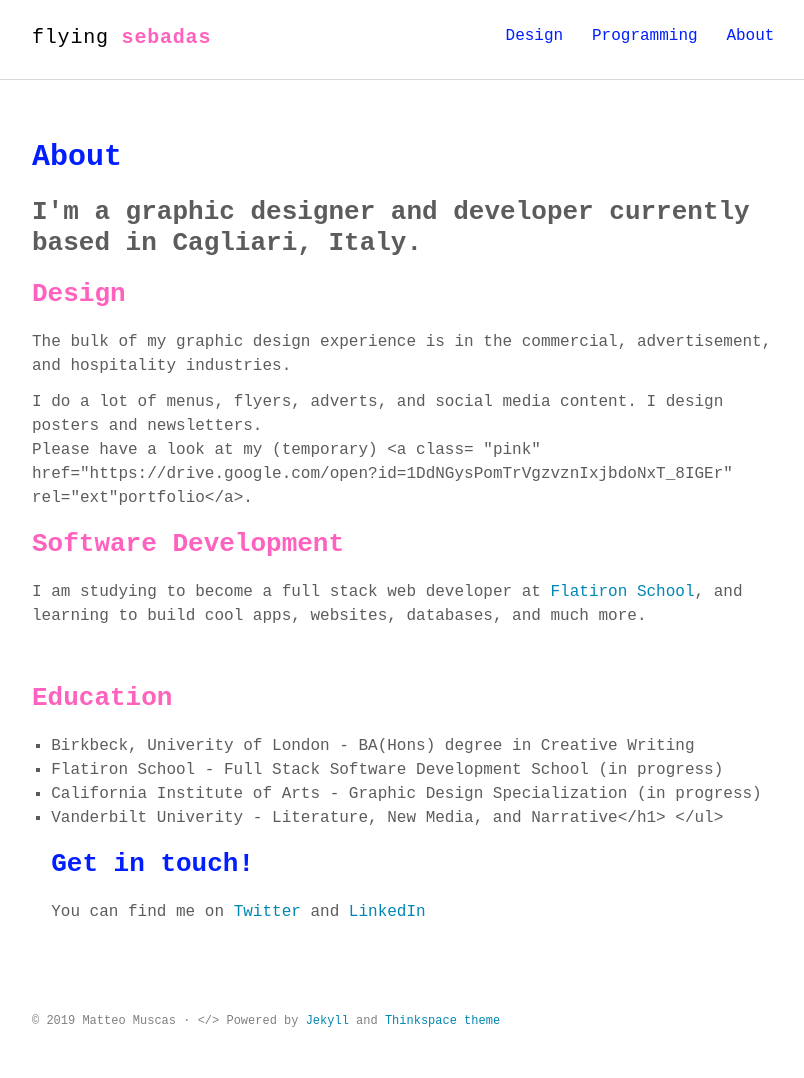
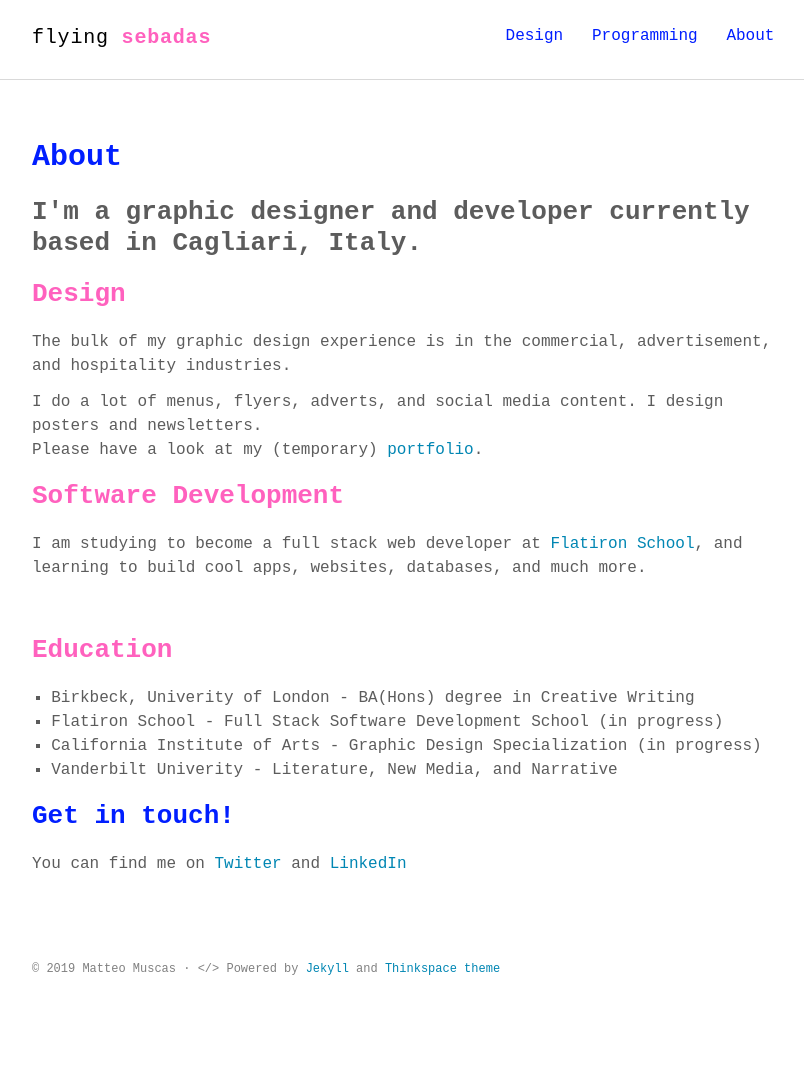
Before and after one commit to quelluomo/quelluomo.github.io, a Jekyll site: the page built from about.md, in a window 1280 px wide. Shown: the whole page, without its empty margins (232-1036 px from the left). Built offline with Jekyll 4.4.1, drawn with Linux system fonts in a browser that asks for light colours; some web fonts are replaced; after the commit the page ends 1026 px from its top, so only the background shows below that.

Commit message:
Update about.md

```diff
--- a/about.md
+++ b/about.md
@@ -10,7 +10,7 @@ permalink: /about/
 <h2 class="pink">Design</h2>
 
 <p>The bulk of my graphic design experience is in the commercial, advertisement, and hospitality industries. </p>
-<p>I do a lot of menus, flyers, adverts, and social media content. I design posters and newsletters. <br> Please have a look at my (temporary) <a class= "pink" href="https://drive.google.com/open?id=1DdNGysPomTrVgzvznIxjbdoNxT_8IGEr" rel="ext"portfolio</a>.
+<p>I do a lot of menus, flyers, adverts, and social media content. I design posters and newsletters. <br> Please have a look at my (temporary) <a class= "pink" href="https://drive.google.com/open?id=1DdNGysPomTrVgzvznIxjbdoNxT_8IGEr" rel="ext">portfolio</a>.
 </p>
 
 <h2 class="pink">Software Development</h2>
@@ -23,7 +23,7 @@ permalink: /about/
   <li>Birkbeck, Univerity of London - BA(Hons) degree in Creative Writing</li>
   <li>Flatiron School - Full Stack Software Development School (in progress)</li>
   <li>California Institute of Arts - Graphic Design Specialization (in progress)</li>
-  <li>Vanderbilt Univerity - Literature, New Media, and Narrative</h1>
+  <li>Vanderbilt Univerity - Literature, New Media, and Narrative</li>
   </ul>
 
 <h2 class="blue">Get in touch!</h2>
```
